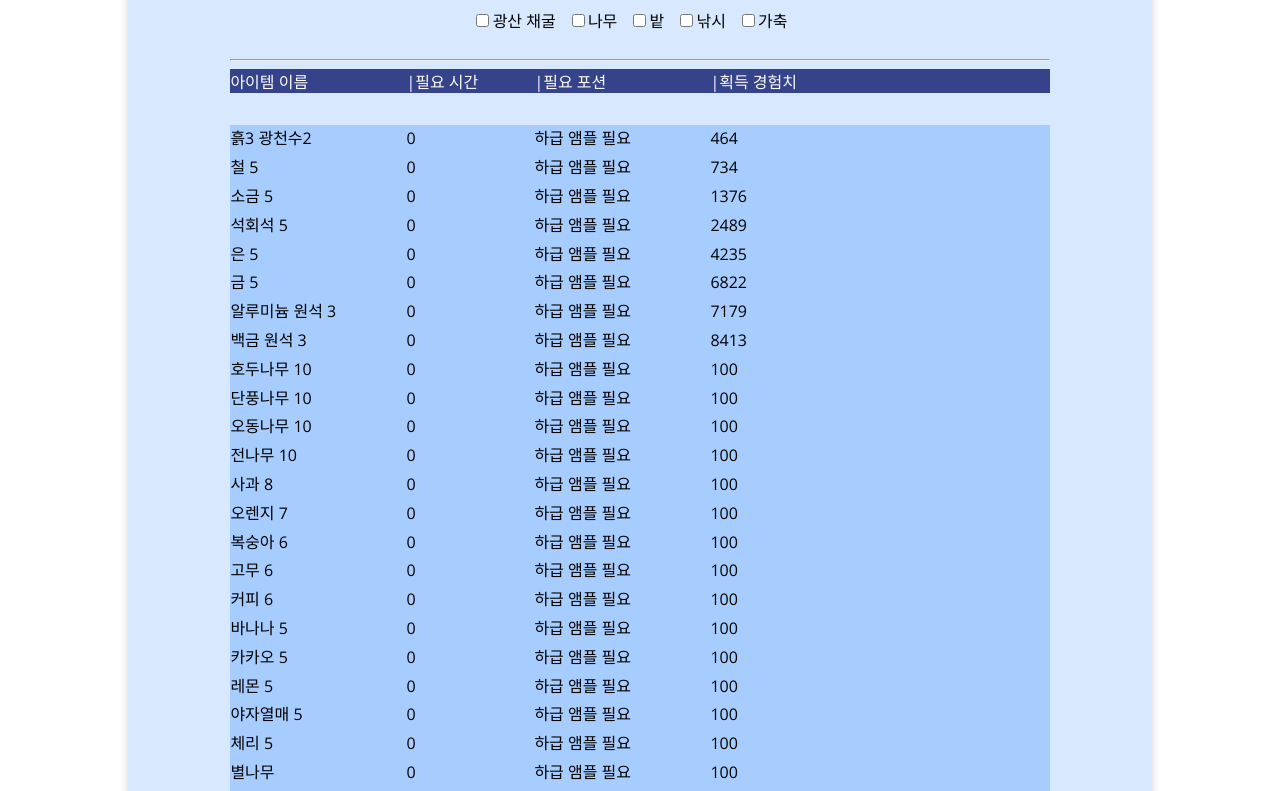
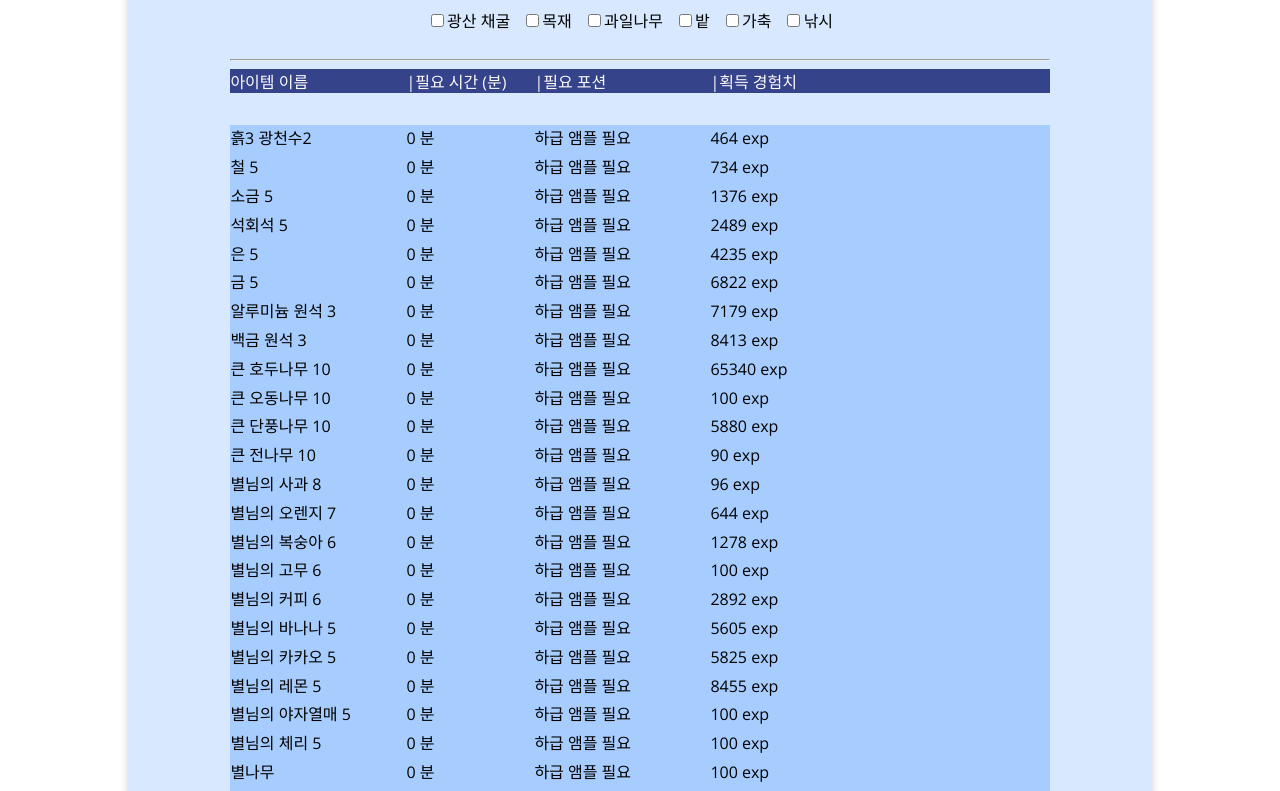
Before and after one commit to DDOONG211107/myhome-calculation, a Next.js app: page / in a window 1280 px wide. Shown: the part 360-1151 px from the top of the page. Built offline with nearby package versions, Linux system fonts and the light colour scheme.

Commit message:
list에 단위 및 경험치 추가

```diff
--- a/components/result/MyList.js
+++ b/components/result/MyList.js
@@ -20,9 +20,9 @@ export function MyList(props) {
         }
       >
         <label className={classes.firstLabel}>{props.name}</label>
-        <label className={classes.secondLabel}>{props.time}</label>
+        <label className={classes.secondLabel}>{props.time} 분</label>
         <label className={classes.thirdLabel}>{props.portion}</label>
-        <label className={classes.fourthLabel}>{props.experience}</label>
+        <label className={classes.fourthLabel}>{props.experience} exp</label>
       </p>
     );
   }
--- a/components/result/Result.js
+++ b/components/result/Result.js
@@ -10,12 +10,13 @@ import { ResultTable } from "./ResultTable";
 
 export function Result(props) {
   const percent = props.percent;
-  // type: 1,2,3,4,5 (광산, 나무, 농사, 낚시, 동물)
+  // type: 1,2,3,4,5 (광산, 목재, 과일나무, 농사, 동물, 낚시)
   const [isMine, setIsMine] = useState(false);
   const [isTree, setIsTree] = useState(false);
+  const [isFruit, setIsFruit] = useState(false);
   const [isFarm, setIsFarm] = useState(false);
+  const [isAnimal, setIsAnimal] = useState(false);
   const [isFish, setIsFish] = useState(false);
-  const [isAnimal, setIsAnimal] = useState(false);
   const [resultArr, setResultArr] = useState([]);
 
   // const [even, setEven] = useState(false);
@@ -34,9 +35,9 @@ export function Result(props) {
   useEffect(() => {
     // console.log(percent, isMine, isTree, isFarm, isFish, isAnimal);
     setResultArr(
-      pickCondition(percent, isMine, isTree, isFarm, isFish, isAnimal)
+      pickCondition(percent, isMine, isTree, isFruit, isFarm, isAnimal, isFish)
     );
-  }, [percent, isMine, isTree, isFarm, isFish, isAnimal]);
+  }, [percent, isMine, isTree, isFruit, isFarm, isFish, isAnimal, isFish]);
 
   // dataArr.map((data) => {
   //   if (data < num) {
@@ -48,6 +49,7 @@ export function Result(props) {
   // for (i = 1; i <= num; i++) {
   //   numArr.push(i);
   // }
+
   return (
     <Card>
       <p>결과</p>
@@ -55,13 +57,15 @@ export function Result(props) {
         <MyCheckBox value={isMine} setFunc={setIsMine} />
         <label>광산 채굴</label>
         <MyCheckBox value={isTree} setFunc={setIsTree} />
-        <label>나무</label>
+        <label>목재</label>
+        <MyCheckBox value={isFruit} setFunc={setIsFruit} />
+        <label>과일나무</label>
         <MyCheckBox value={isFarm} setFunc={setIsFarm} />
         <label>밭</label>
+        <MyCheckBox value={isAnimal} setFunc={setIsAnimal} />
+        <label>가축</label>
         <MyCheckBox value={isFish} setFunc={setIsFish} />
         <label>낚시</label>
-        <MyCheckBox value={isAnimal} setFunc={setIsAnimal} />
-        <label>가축</label>
       </p>
 
       <hr className="line" />
--- a/components/result/ResultTable.js
+++ b/components/result/ResultTable.js
@@ -8,7 +8,7 @@ export function ResultTable(props) {
     <Fragment>
       <MyList
         name="아이템 이름"
-        time="|필요 시간"
+        time="|필요 시간 (분)"
         portion="|필요 포션"
         experience="|획득 경험치"
       />
--- a/src/calculate.js
+++ b/src/calculate.js
@@ -116,17 +116,17 @@ function isPicked(data, typeNum) {
   }
 }
 
-// type: 1,2,3,4,5 (광산, 나무, 농사, 낚시, 동물)
+// type: 1,2,3,4,5 (광산, 나무, 농사, 동물, 낚시)
 export function pickCondition(
   percent,
   isMine,
   isTree,
+  isFruit,
   isFarm,
-  isFish,
-  isAnimal
+  isAnimal,
+  isFish
 ) {
   const arr = [];
-  // console.log(isMine, isTree, isFarm, isFish, isAnimal);
 
   dataArr.map((data) => {
     if (percent === 0) {
@@ -149,17 +149,22 @@ export function pickCondition(
       console.log(data, calculatedTime);
       pushDataToResultArr(data, 2, calculatedTime, arr);
     }
-    if (isFarm) {
+    if (isFruit) {
+      console.log(data, calculatedTime);
       pushDataToResultArr(data, 3, calculatedTime, arr);
     }
-    if (isFish) {
+    if (isFarm) {
       pushDataToResultArr(data, 4, calculatedTime, arr);
     }
+
     if (isAnimal) {
       pushDataToResultArr(data, 5, calculatedTime, arr);
     }
+    if (isFish) {
+      pushDataToResultArr(data, 6, calculatedTime, arr);
+    }
 
-    if (!isMine && !isTree && !isFarm && !isFish && !isAnimal) {
+    if (!isMine && !isTree && !isFruit && !isFarm && !isFish && !isAnimal) {
       if (calculatedTime > 60 * 60) {
         arr.push({
           type: data.type,
--- a/src/data/dataArr.js
+++ b/src/data/dataArr.js
@@ -3,7 +3,7 @@
 //   23, 24, 25, 26, 27, 28, 29, 30, 31, 32, 33, 34, 35, 36, 37, 38, 39, 40,
 // ];
 
-// type: 1,2,3,4,5 (광산, 나무, 농사, 낚시, 동물)
+// type: 1,2,3,4,5 (광산, 목재, 과일나무, 농사, 동물, 낚시)
 const dataArr = [
   {
     type: 1,
@@ -71,105 +71,104 @@ const dataArr = [
   },
   {
     type: 2,
-    name: "호두나무 10",
+    name: "큰 호두나무 10",
     time: 480 * 60,
-    exp: 100,
+    exp: 65340,
     id: 1304,
   },
   {
     type: 2,
-    name: "단풍나무 10",
+    name: "큰 오동나무 10",
+    time: 210 * 60,
+    exp: 100,
+    id: 1303,
+  },
+  {
+    type: 2,
+    name: "큰 단풍나무 10",
     time: 70 * 60,
-    exp: 100,
+    exp: 5880,
     id: 1302,
   },
   {
     type: 2,
-    name: "오동나무 10",
-    time: 210 * 60,
-    exp: 100,
-    id: 1303,
-  },
-
-  {
-    type: 2,
-    name: "전나무 10",
+    name: "큰 전나무 10",
     time: 90,
-    exp: 100,
+    exp: 90,
     id: 1301,
   },
   {
-    type: 2,
-    name: "사과 8",
+    type: 3,
+    name: "별님의 사과 8",
     time: 10 * 60,
-    exp: 100,
+    exp: 96,
     id: 1305,
   },
   {
-    type: 2,
-    name: "오렌지 7",
+    type: 3,
+    name: "별님의 오렌지 7",
     time: 60 * 60,
-    exp: 100,
+    exp: 644,
     id: 1306,
   },
   {
-    type: 2,
-    name: "복숭아 6",
+    type: 3,
+    name: "별님의 복숭아 6",
     time: 120 * 60,
-    exp: 100,
+    exp: 1278,
     id: 1307,
   },
   {
-    type: 2,
-    name: "고무 6",
+    type: 3,
+    name: "별님의 고무 6",
     time: 180 * 60,
     exp: 100,
     id: 1308,
   },
   {
-    type: 2,
-    name: "커피 6",
+    type: 3,
+    name: "별님의 커피 6",
     time: 240 * 60,
-    exp: 100,
+    exp: 2892,
     id: 1309,
   },
   {
-    type: 2,
-    name: "바나나 5",
+    type: 3,
+    name: "별님의 바나나 5",
     time: 420 * 60,
-    exp: 100,
+    exp: 5605,
     id: 1311,
   },
   {
-    type: 2,
-    name: "카카오 5",
+    type: 3,
+    name: "별님의 카카오 5",
     time: 480 * 60,
-    exp: 100,
+    exp: 5825,
     id: 1310,
   },
   {
-    type: 2,
-    name: "레몬 5",
+    type: 3,
+    name: "별님의 레몬 5",
     time: 480 * 60,
-    exp: 100,
+    exp: 8455,
     id: 1314,
   },
   {
-    type: 2,
-    name: "야자열매 5",
+    type: 3,
+    name: "별님의 야자열매 5",
     time: 540 * 60,
     exp: 100,
     id: 1312,
   },
   {
-    type: 2,
-    name: "체리 5",
+    type: 3,
+    name: "별님의 체리 5",
     time: 600 * 60,
     exp: 100,
     id: 1313,
   },
   {
-    type: 2,
+    type: 3,
     name: "별나무",
     time: 24 * 60 * 60,
     exp: 100,
@@ -177,129 +176,102 @@ const dataArr = [
   },
 
   {
-    type: 3,
+    type: 4,
     name: "밀",
     time: 30,
     exp: 3,
     id: 1001,
   },
   {
-    type: 3,
+    type: 4,
     name: "딸기",
     time: 60,
     exp: 6,
     id: 1002,
   },
   {
-    type: 3,
+    type: 4,
     name: "토마토",
     time: 5 * 60,
     exp: 31,
     id: 1003,
   },
   {
-    type: 3,
+    type: 4,
     name: "솜",
     time: 15 * 60,
     exp: 99,
     id: 1004,
   },
   {
-    type: 3,
+    type: 4,
     name: "당근",
     time: 20 * 60,
     exp: 137,
     id: 1005,
   },
   {
-    type: 3,
+    type: 4,
     name: "감자",
     time: 45 * 60,
     exp: 339,
     id: 1006,
   },
   {
-    type: 3,
+    type: 4,
     name: "옥수수",
     time: 90 * 60,
     exp: 756,
     id: 1007,
   },
   {
-    type: 3,
+    type: 4,
     name: "사탕수수",
     time: 60 * 60,
     exp: 534,
     id: 1008,
   },
   {
-    type: 3,
+    type: 4,
     name: "포도",
     time: 120 * 60,
     exp: 1170,
     id: 1009,
   },
   {
-    type: 3,
+    type: 4,
     name: "라벤더",
     time: 180 * 60,
     exp: 1926,
     id: 1010,
   },
   {
-    type: 3,
+    type: 4,
     name: "양배추",
     time: 240 * 60,
     exp: 2914,
     id: 1011,
   },
   {
-    type: 3,
+    type: 4,
     name: "바닐라",
     time: 360 * 60,
     exp: 5790,
     id: 1012,
   },
   {
-    type: 3,
+    type: 4,
     name: "콩",
     time: 480 * 60,
     exp: 10080,
     id: 1013,
   },
-  {
-    type: 4,
-    name: "꽁치",
-    time: 120 * 60,
-    exp: 1170,
-    id: 1601,
-  },
-  {
-    type: 4,
-    name: "새우 랍스터",
-    time: 180 * 60,
-    exp: 1988,
-    id: 1602,
-  },
-  {
-    type: 4,
-    name: "연어 참치",
-    time: 240 * 60,
-    exp: 2914,
-    id: 1604,
-  },
-  {
-    type: 4,
-    name: "상어 고래",
-    time: 420 * 60,
-    exp: 5607,
-    id: 1606,
-  },
+
   {
     type: 5,
     name: "우유",
     time: 5 * 60,
-    exp: 100,
+    exp: 48,
     id: 1201,
   },
   {
@@ -344,6 +316,34 @@ const dataArr = [
     exp: 8227,
     id: 1205,
   },
+  {
+    type: 6,
+    name: "꽁치",
+    time: 120 * 60,
+    exp: 1170,
+    id: 1601,
+  },
+  {
+    type: 6,
+    name: "새우 랍스터",
+    time: 180 * 60,
+    exp: 1988,
+    id: 1602,
+  },
+  {
+    type: 6,
+    name: "연어 참치",
+    time: 240 * 60,
+    exp: 2914,
+    id: 1604,
+  },
+  {
+    type: 6,
+    name: "상어 고래",
+    time: 420 * 60,
+    exp: 5607,
+    id: 1606,
+  },
 ];
 
 export default dataArr;
```
